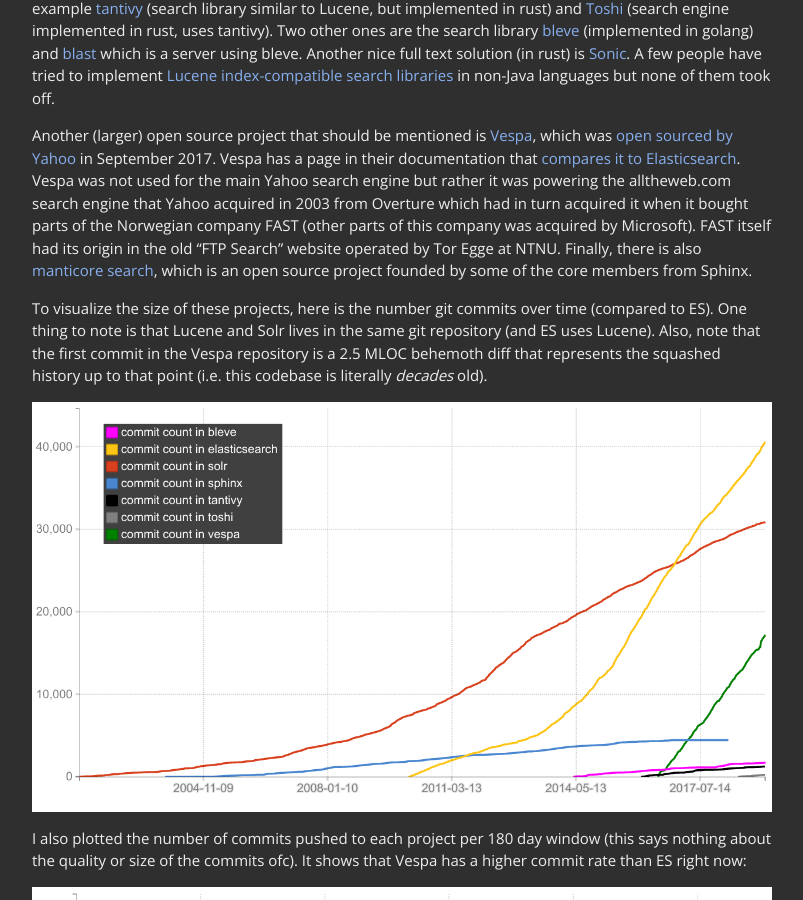
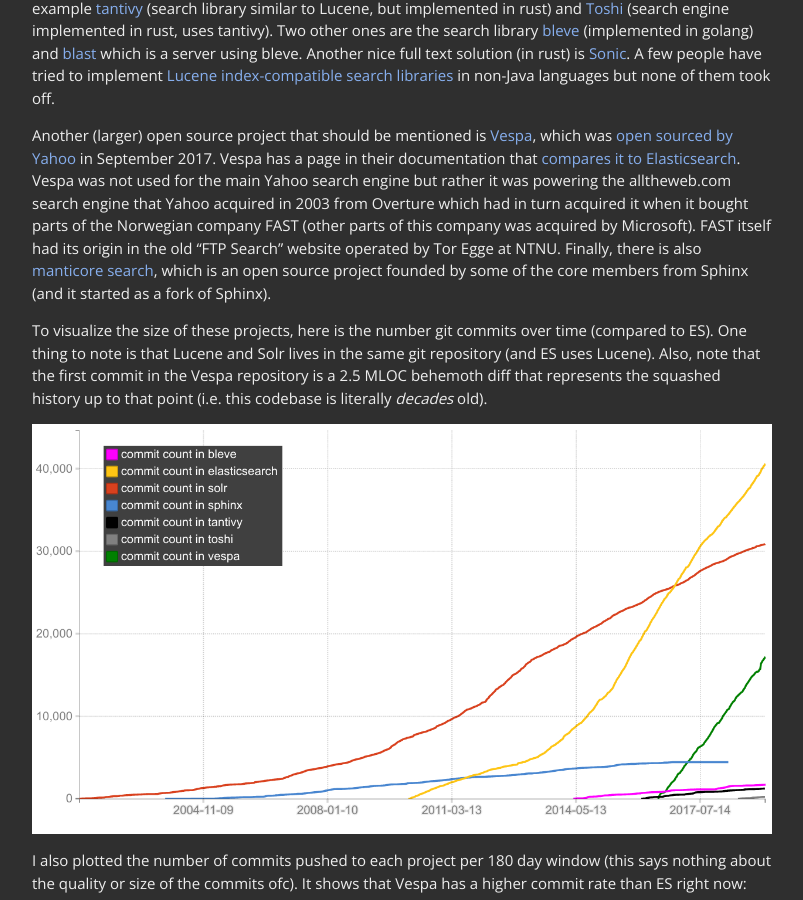
Before and after one commit to mo/mo.github.io, a Jekyll site: the page built from _posts/2019-04-08-elastic-search-introduction.md, in a window 1280 px wide and 900 px high, scrolled down 5209 px. Shown: the whole window, without its empty margins (238-1041 px from the left). Built offline with Jekyll 4.4.1, drawn with Linux system fonts in a browser that asks for light colours; some web fonts are replaced; comment, search, counter and statistics services are not loaded.

Commit message:
Note about Manticore Search being a Sphinx fork

```diff
--- a/_posts/2019-04-08-elastic-search-introduction.md
+++ b/_posts/2019-04-08-elastic-search-introduction.md
@@ -280,7 +280,8 @@
 origin in the old "FTP Search" website operated by Tor Egge at NTNU. Finally,
 there is also [manticore
 search](https://github.com/manticoresoftware/manticoresearch), which is an open
-source project founded by some of the core members from Sphinx.
+source project founded by some of the core members from Sphinx (and it started
+as a fork of Sphinx).
 
 To visualize the size of these projects, here is the number git commits over
 time (compared to ES). One thing to note is that Lucene and Solr lives in the
```
